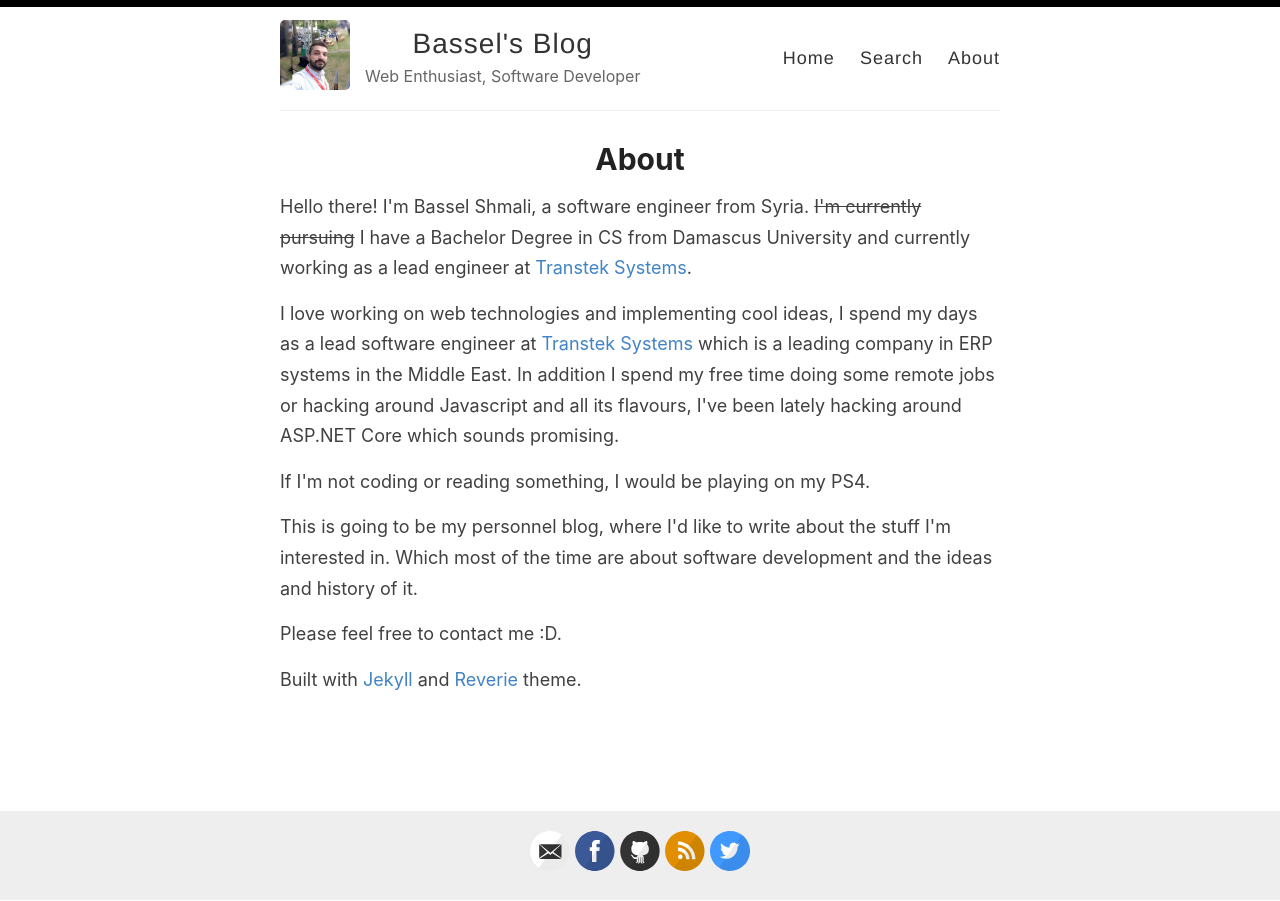
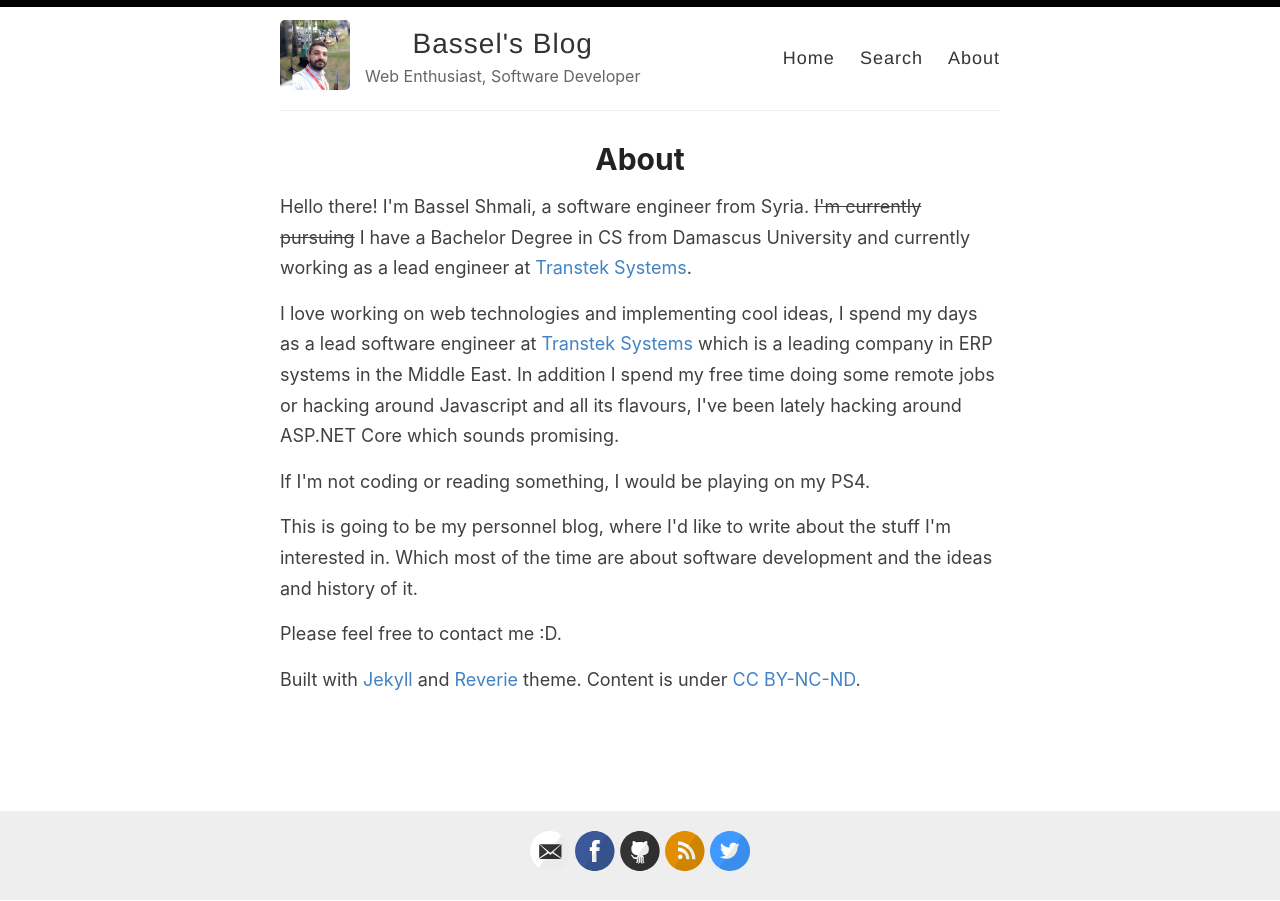
Before and after one commit to bass3l/bass3l.me, a Jekyll site: the page built from _pages/about.md, in a window 1280 px wide. Built offline with Jekyll 4.4.1, drawn with Linux system fonts in a browser that asks for light colours.

Commit message:
Update content copyrights

```diff
--- a/_pages/about.md
+++ b/_pages/about.md
@@ -21,5 +21,5 @@ permalink: /about/
   Please feel free to contact me :D.
 </p>
 <p>
-  Built with <a href="https://jekyllrb.com/">Jekyll</a> and <a href="https://github.com/amitmerchant1990/reverie">Reverie</a> theme.
+  Built with <a href="https://jekyllrb.com/">Jekyll</a> and <a href="https://github.com/amitmerchant1990/reverie">Reverie</a> theme. Content is under <a href="https://creativecommons.org/licenses/by-nc-nd/4.0/">CC BY-NC-ND</a>.
 </p>
```
